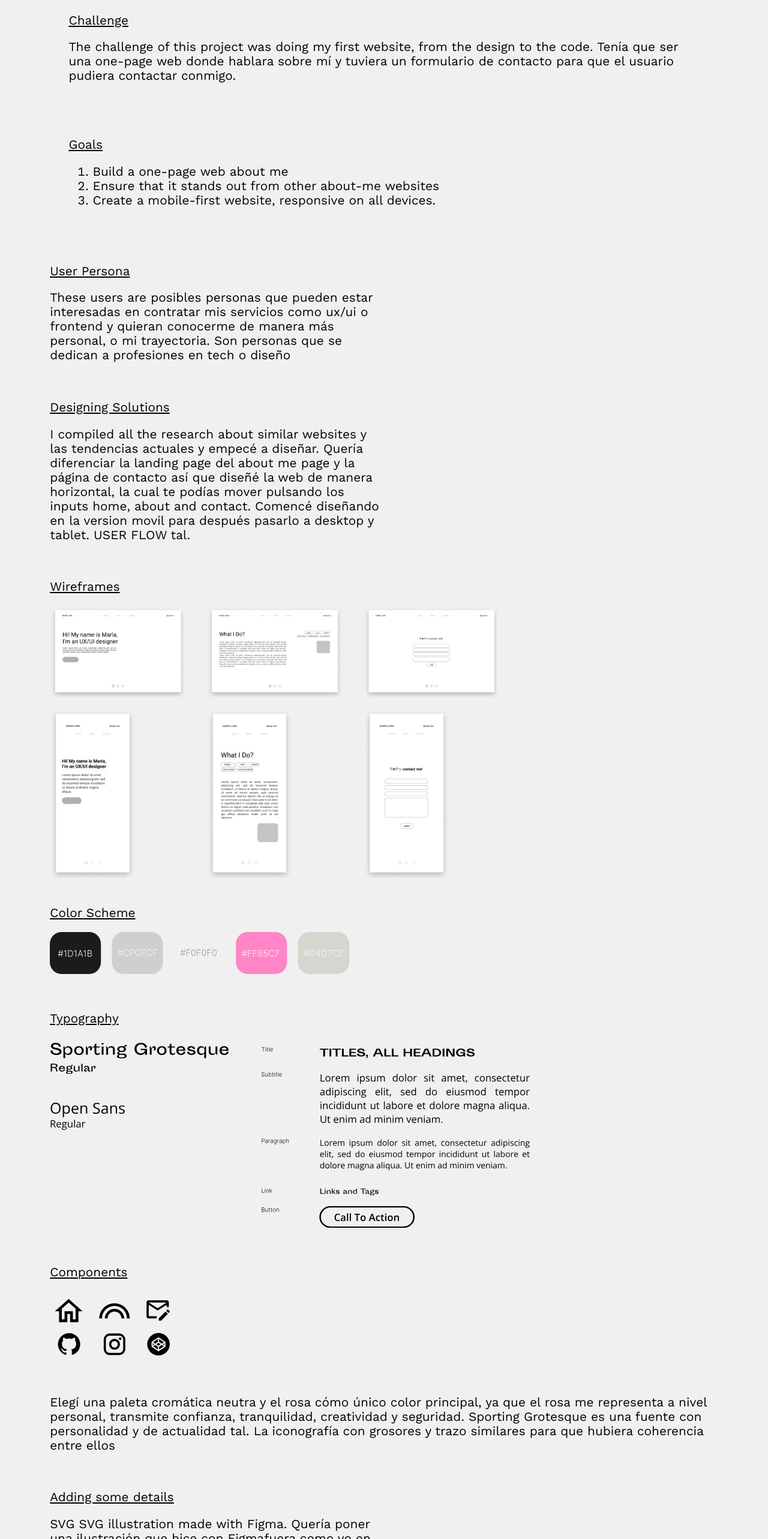
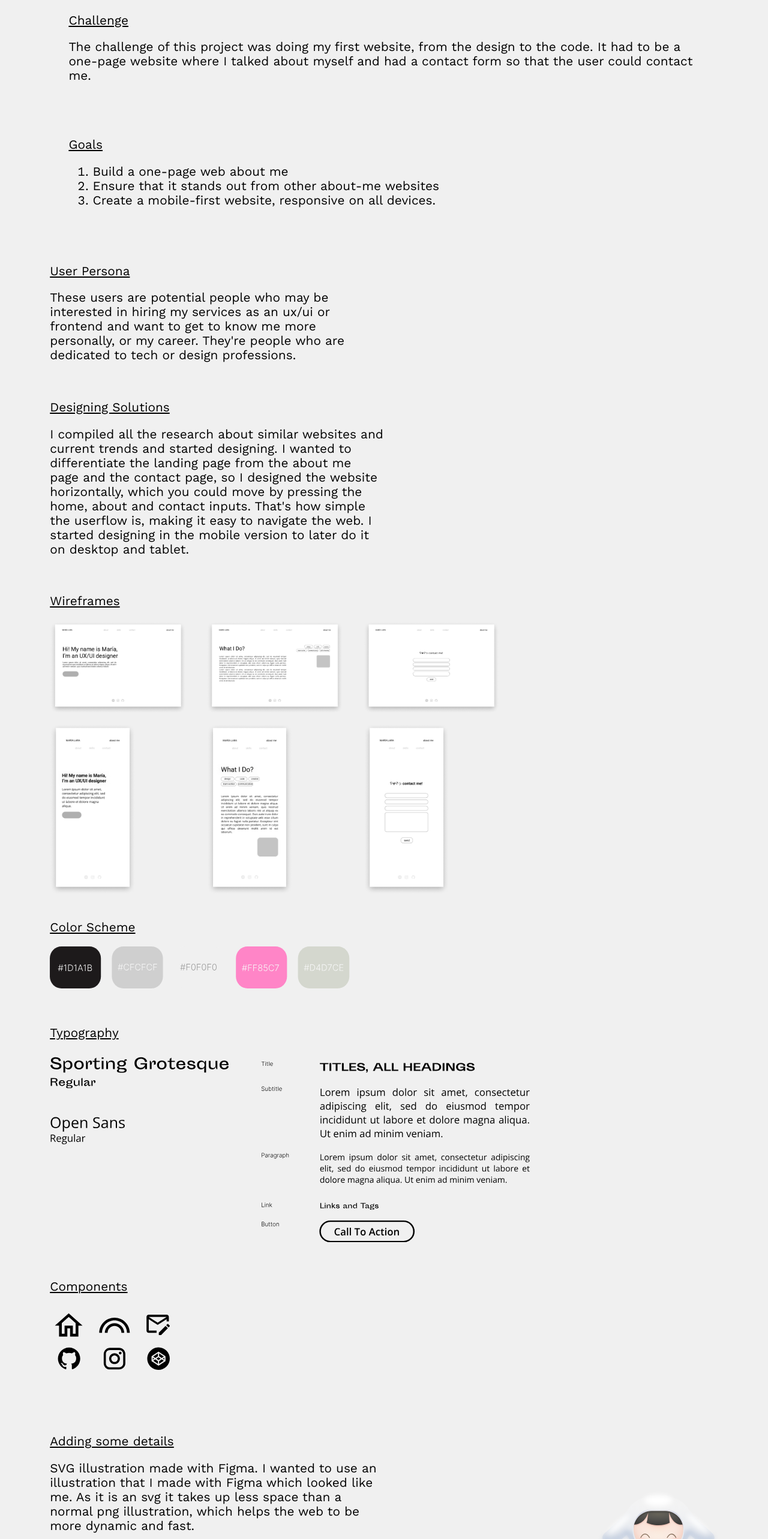
Before and after one commit to marialara1/project-portfolio, a React (Create React App) app: page /projects/about-me/ux in a window 1280 px wide. Shown: the part 1075-3641 px from the top of the page at 60% size. Built offline with nearby package versions, Linux system fonts and the light colour scheme; a web font is replaced by a local one.

Commit message:
aboutme translation

```diff
--- a/src/projects/abme/AbmeUX.jsx
+++ b/src/projects/abme/AbmeUX.jsx
@@ -23,9 +23,7 @@ function AbmeUX () {
                 <div className="challenge">
                     <span className="span-title">Challenge</span>
                     <p>
-                        The challenge of this project was doing my first  website, from the design to the code.
-                        Tenía que ser una one-page web donde hablara sobre mí y tuviera un formulario de contacto
-                        para que el usuario pudiera contactar conmigo.
+                    The challenge of this project was doing my first website, from the design to the code. It had to be a one-page website where I talked about myself and had a contact form so that the user could contact me.
                     </p>
                 </div>
 
@@ -42,12 +40,13 @@ function AbmeUX () {
 
         <div className="section__item">
             <span className="span-title">User Persona</span>
-            <p>These users are posibles personas que pueden estar interesadas en contratar mis servicios como ux/ui o frontend y quieran conocerme de manera más personal, o mi trayectoria. Son personas que se dedican a profesiones en tech o diseño</p>
+            <p>These users are potential people who may be interested in hiring my services as an ux/ui or frontend and want to get to know me more personally, or my career.
+                They're people who are dedicated to tech or design professions. </p>
         </div>
 
         <div className="section__item">
             <span className="span-title">Designing Solutions</span>
-            <p>I compiled all the research about similar websites y las tendencias actuales y empecé a diseñar. Quería diferenciar la landing page del about me page y la página de contacto así que diseñé la web de manera horizontal, la cual te podías mover pulsando los inputs home, about and contact. Comencé diseñando en la version movil para después pasarlo a desktop y tablet. USER FLOW tal.</p>
+            <p>I compiled all the research about similar websites and current trends and started designing. I wanted to differentiate the landing page from the about me page and the contact page, so I designed the website horizontally, which you could move by pressing the home, about and contact inputs. That's how simple the userflow is, making it easy to navigate the web. I started designing in the mobile version to later do it on desktop and tablet.</p>
         </div>
 
         <div className="wireframes group">
@@ -70,15 +69,15 @@ function AbmeUX () {
                 <img className="components" src={components} alt="components from about me project" />
             </div>
 
-            <p> Elegí una paleta cromática neutra y el rosa cómo único color principal, ya que el rosa me representa a nivel personal, transmite confianza, tranquilidad, creatividad y seguridad. Sporting Grotesque es una fuente con personalidad y de actualidad tal. La iconografía con grosores y trazo similares para que hubiera coherencia entre ellos </p>
+            {/* <p> I chose a neutral color palette and pink as the only main color, since pink represents me on a personal level, it conveys confidence, tranquility, creativity and security. Sporting Grotesque is such a characterful and topical font. The iconography with similar thicknesses and strokes so that there was coherence between them </p> */}
         </div>
 
         <div className="section__item section__item-details ">
             <span className="span-title">Adding some details</span>
             <div className='details'>
                 <div className='section__item-content'>
-                    <p>SVG SVG illustration made with Figma. Quería poner una ilustración que hice con Figmafuera como yo en el aboutme transmite simpatia. El SVG es un tipo de archivo que sirve para tal ocupa menos espacio tal.</p>
-                    <p>DARKMODE El darkmode me parecía importante usarlo ya que los usuarios a los que va dirigido a menudo tienen activado el darkmode en sus ordenadores ya que trabajan mucho tiempo delante de una pantalla, y el tener la opción de darkmode facilitaría y haría más agradable la visita del usuario por mi web.</p>
+                    <p>SVG illustration made with Figma. I wanted to use an illustration that I made with Figma which looked like me. As it is an svg it takes up less space than a normal png illustration, which helps the web to be more dynamic and fast.</p>
+                    <p>The darkmode theme seemed important for me to use since the users to whom it is directed often have the darkmode theme activated on their devices, since they work a lot of time in front of a screen, and having the darkmode option would be more friendly for the user.</p>
                 </div>
                 <img className="ilustration-aboutme" src={ilustration} alt="illustration of me. It has a bunny hat on it." />
             </div>
```
